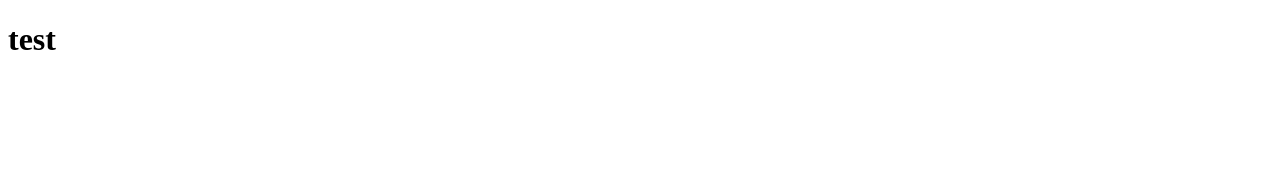
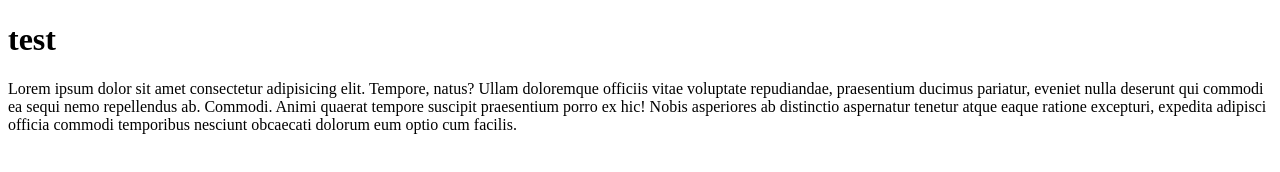
Before and after one commit to faten-fayala/testing, a plain HTML site: page index.html in a window 1280 px wide. Drawn offline with Linux system fonts and the light colour scheme.

Commit message:
second commit

```diff
--- a/index.html
+++ b/index.html
@@ -8,5 +8,7 @@
 </head>
 <body>
     <h1>test</h1>
+    <p>Lorem ipsum dolor sit amet consectetur adipisicing elit. Tempore, natus? Ullam doloremque officiis vitae voluptate repudiandae, praesentium ducimus pariatur, eveniet nulla deserunt qui commodi ea sequi nemo repellendus ab. Commodi.
+    Animi quaerat tempore suscipit praesentium porro ex hic! Nobis asperiores ab distinctio aspernatur tenetur atque eaque ratione excepturi, expedita adipisci officia commodi temporibus nesciunt obcaecati dolorum eum optio cum facilis.</p>
 </body>
 </html>
```
